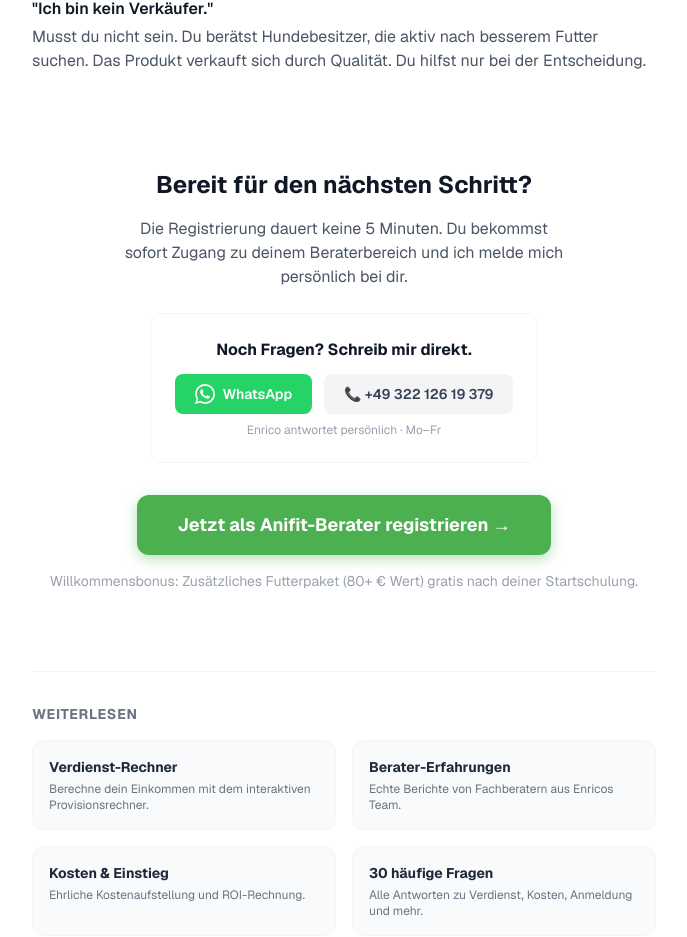
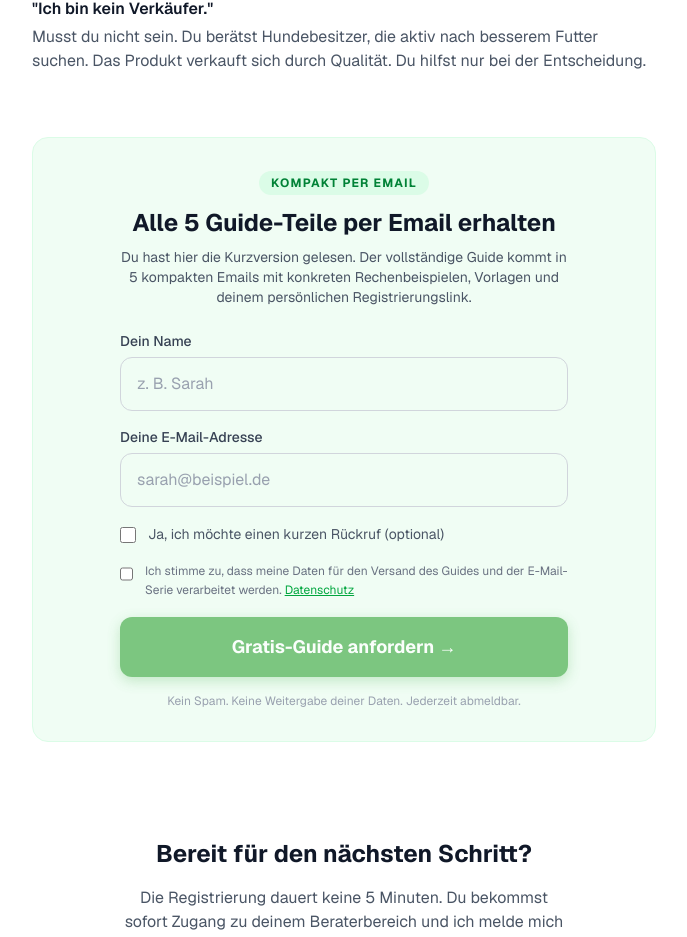
Before and after one commit to Rinacla/anifit-partner-funnel, a Next.js app: page /guide in a window 1280 px wide. Shown: the part 4600-5537 px from the top of the page, without its empty margins (296-983 px from the left). Built offline with nearby package versions, Linux system fonts and the light colour scheme.

Commit message:
feat: Inline LeadForm auf /guide Seite — SEO-Besucher konvertieren direkt statt nur Guide lesen, source=guide fuer Attribution, OG Meta + Metadata-Typ korrigiert

```diff
--- a/app/guide/page.tsx
+++ b/app/guide/page.tsx
@@ -1,10 +1,17 @@
 import Image from "next/image";
 import Link from "next/link";
+import type { Metadata } from "next";
+import LeadForm from "../_components/LeadForm";
 
-export const metadata = {
+export const metadata: Metadata = {
   title: "Guide: Dein Start als Anifit-Tierernährungsberater",
   description: "Alles was du wissen musst um als Anifit-Fachberater zu starten: Verdienst, Voraussetzungen, Ablauf und Tipps vom erfahrenen Mentor.",
-  alternates: { canonical: "/guide" },
+  alternates: { canonical: "https://partner.anifutter-shop.de/guide" },
+  openGraph: {
+    title: "Guide: Dein Start als Anifit-Tierernährungsberater",
+    description: "Verdienst, Voraussetzungen, Ablauf und Tipps vom erfahrenen Mentor. Kostenlos per Email.",
+    locale: "de_DE",
+  },
 };
 
 export default function GuidePage() {
@@ -190,6 +197,20 @@ export default function GuidePage() {
           </div>
         </section>
 
+        {/* Inline LeadForm for visitors who found this page via search */}
+        <section className="bg-green-50 rounded-2xl p-6 sm:p-8 border border-green-100">
+          <div className="text-center mb-6">
+            <p className="text-xs font-bold tracking-widest uppercase text-green-700 bg-green-100 px-3 py-1 rounded-full inline-block mb-3">Kompakt per Email</p>
+            <h2 className="text-2xl font-bold text-gray-900 mb-2">Alle 5 Guide-Teile per Email erhalten</h2>
+            <p className="text-sm text-gray-600 max-w-md mx-auto">
+              Du hast hier die Kurzversion gelesen. Der vollständige Guide kommt in 5 kompakten Emails mit konkreten Rechenbeispielen, Vorlagen und deinem persönlichen Registrierungslink.
+            </p>
+          </div>
+          <div className="max-w-md mx-auto">
+            <LeadForm source="guide" />
+          </div>
+        </section>
+
         {/* CTA */}
         <section className="text-center py-8">
           <h2 className="text-2xl font-bold text-gray-900 mb-4">Bereit für den nächsten Schritt?</h2>
```
